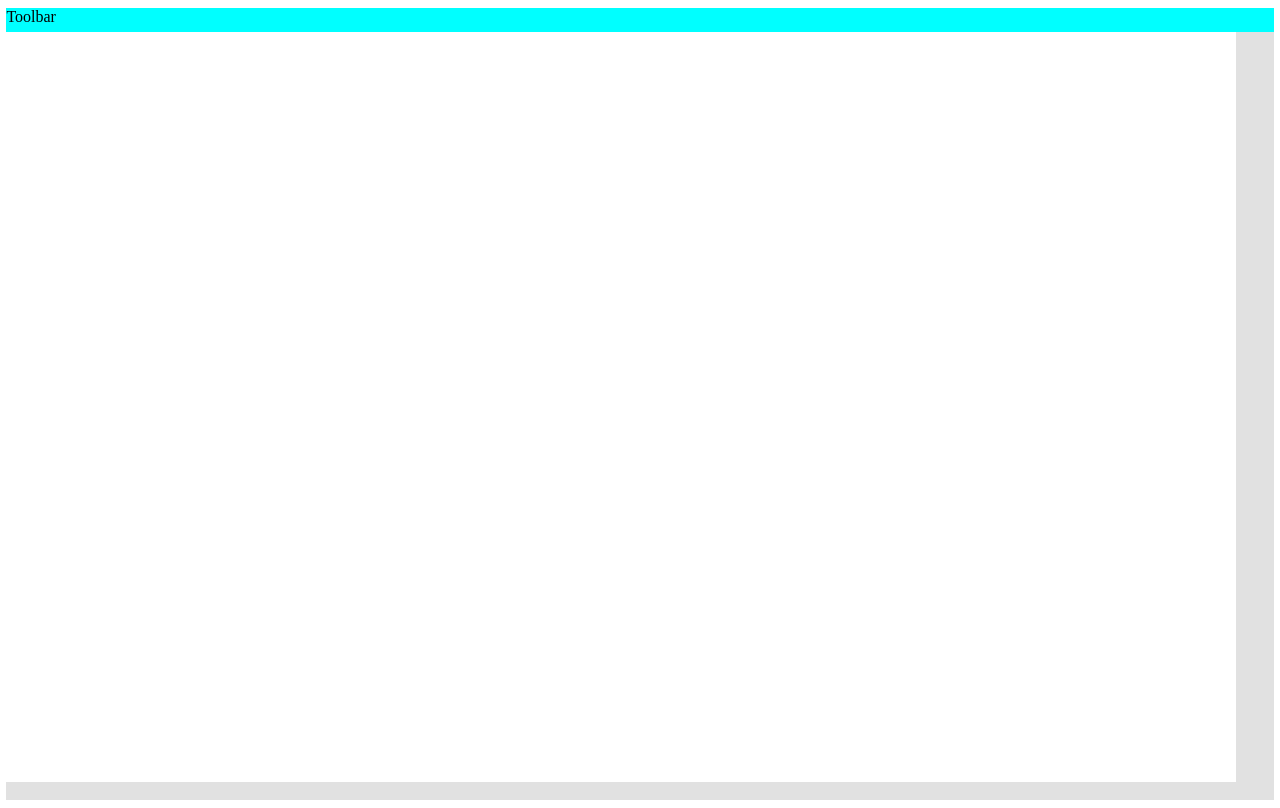
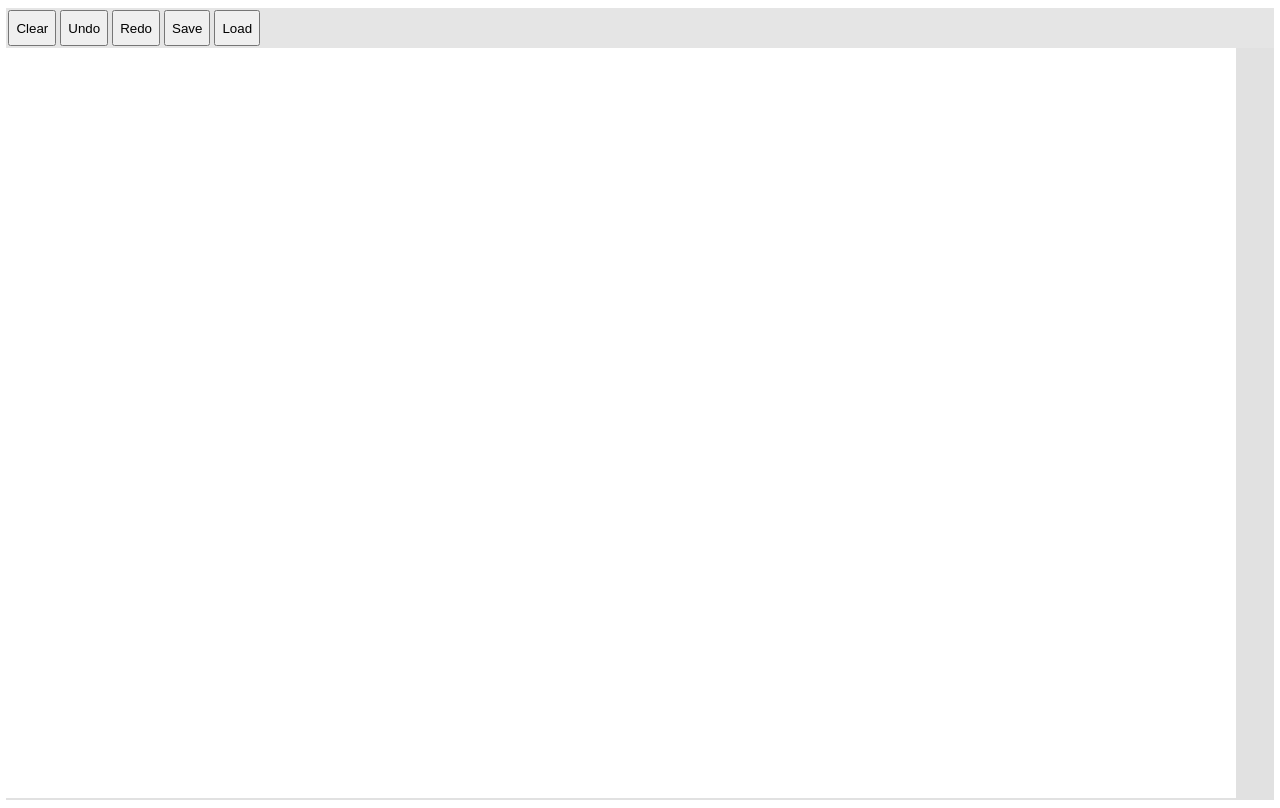
Before and after one commit to vaibhavprasad/whiteboard, a plain HTML site: page src/index.html in a window 1280 px wide. Drawn offline with Linux system fonts and the light colour scheme.

Commit message:
added controls and features

```diff
--- a/src/index.html
+++ b/src/index.html
@@ -11,7 +11,11 @@
 <body>
     <div class="container">
         <div class="tool-bar">
-            Toolbar
+            <button class = "control-btn" onclick="clearCanvas()">Clear</button>
+            <button class = "control-btn" onclick="undo()">Undo</button>
+            <button class = "control-btn" onclick="redo()">Redo</button>
+            <button class = "control-btn" onclick="saveToLocalStorage()">Save</button>
+            <button class = "control-btn" onclick="loadFromStorage()">Load</button>
         </div>
         <div class="white-board">
 
--- a/src/script.js
+++ b/src/script.js
@@ -8,6 +8,7 @@ let isMouseDown = false;
 
 const boardColor = '#ffffff';
 const currentColor = '#000000';
+let strokeArr = [];
 
 // create the canvas
 function createCanvas() {
@@ -47,7 +48,44 @@ canvas.addEventListener('mousemove', event => {
         const currentMousePosition = getMousePosition(event);
         context.lineTo(currentMousePosition.x, currentMousePosition.y);
         context.stroke();
-        // console.log('mouse move called', currentMousePosition);
+        strokeArr.push(currentMousePosition);
+    } else {
+        strokeArr.push({});
     }
 });
+function clearCanvas () {
+    console.log('clearCanvas');
+    context.clearRect(0, 0, canvas.width, canvas.height);
+    strokeArr = [];
+}
+
+function undo () {
+    console.log('undo');
+    strokeArr.pop();
+    saveToLocalStorage();
+    loadFromStorage();
+}
+
+function redo () {
+    console.log('redo');
+}
+
+function saveToLocalStorage () {
+    console.log('SaveToLocalStorage');
+    localStorage.setItem('canvas_content', JSON.stringify(strokeArr));
+}
+
+function loadFromStorage () {
+    console.log('load from storage');
+    const storedCanvas = JSON.parse(localStorage.getItem('canvas_content'));
+    for(let i = 0; i < storedCanvas.length - 1; i++) {
+        context.beginPath();
+        context.moveTo(storedCanvas[i].x, storedCanvas[i].y);
+        context.lineCap = 'round';
+        context.strokeStyle = currentColor;
+        context.lineTo(storedCanvas[i+1].x, storedCanvas[i+1].y);
+        context.stroke();
+    }
+}
+
 createCanvas();
--- a/src/style.css
+++ b/src/style.css
@@ -6,16 +6,22 @@
     width: 100%;
 }
 .tool-bar {
-    background-color: aqua;
+    background-color: #e5e5e5;
     width: 99vw;
-    height: 3vh;
+    height: 5vh;
+    display: flex;
+    flex-flow: row;
+    flex-wrap: nowrap;
+}
+.control-btn {
+    margin: 2px;
 }
 
 .white-board {
     background-color: #e1e1e1;
     width: 100%;
     width: 99vw;
-    height: 96vh;
+    height: 94vh;
 
 }
 #canvas {
```
Also changed, not shown: 1 other file.
